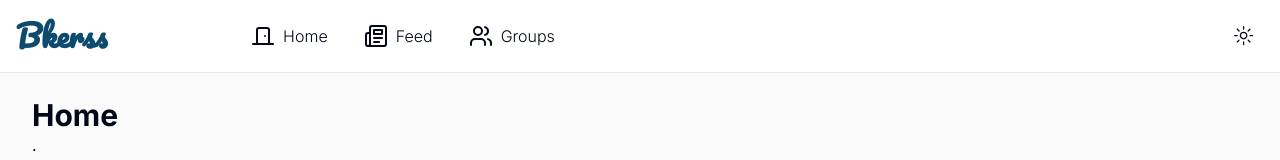
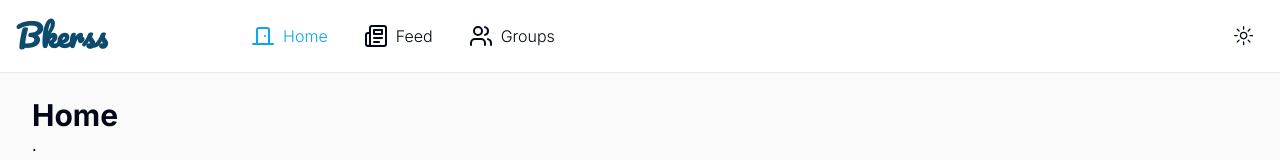
Before and after one commit to victoroab/bkerss, a Next.js app: page /app in a window 1280 px wide. Shown: the top 160 px of the page. Built offline with nearby package versions, Linux system fonts and the light colour scheme; no server answers.

Commit message:
ui: app header links highlight on corresponding page

```diff
--- a/src/components/headers.tsx
+++ b/src/components/headers.tsx
@@ -7,9 +7,10 @@ import { useEffect, useState } from 'react'
 import { SignedIn, SignIn, UserButton } from '@clerk/nextjs'
 import { SignOutButton, SignedOut } from '@clerk/clerk-react'
 import { Dialog, DialogContent, DialogTrigger } from './ui/dialog'
-import { DoorClosed, Newspaper, Users } from 'lucide-react'
+import { DoorClosed, LucideProps, Newspaper, Users } from 'lucide-react'
 import Link from 'next/link'
 import { ModeToggle } from './mode-toggle'
+import { usePathname } from 'next/navigation'
 
 const pacifico = Pacifico({
   weight: '400',
@@ -88,7 +89,28 @@ export function Header() {
   )
 }
 
+// type AppLink = {
+//   path: string
+// }
+
+const appLinks = [
+  {
+    path: '/app',
+    icon: <DoorClosed />,
+  },
+  {
+    path: '/feed',
+    icon: <Newspaper />,
+  },
+  {
+    path: '/groups',
+    icon: <Users />,
+  },
+]
+
 export function AppHeader() {
+  const pathname = usePathname()
+  console.log(pathname)
   return (
     <header className="w-full inset-x-0 transition-all duration-150 sticky z-20 flex items-center backdrop-blur-md border-b">
       <nav className="w-full flex items-center p-4">
@@ -104,15 +126,32 @@ export function AppHeader() {
         </Link>
         <menu className="ml-36">
           <ul className="flex items-center gap-9">
-            <li className="cursor-pointer hover:text-sky-600 font-light flex items-center gap-2">
-              <DoorClosed />
-              Home
-            </li>
-            <li className="cursor-pointer hover:text-sky-600 font-light flex items-center gap-2">
+            <Link href={'/app'}>
+              <li
+                className={cn(
+                  'cursor-pointer hover:text-sky-600 font-light flex items-center gap-2',
+                  `${pathname === '/app' && 'text-sky-500'}`
+                )}
+              >
+                <DoorClosed />
+                Home
+              </li>
+            </Link>
+            <li
+              className={cn(
+                'cursor-pointer hover:text-sky-600 font-light flex items-center gap-2',
+                `${pathname === '/feed' && 'text-sky-500'}`
+              )}
+            >
               <Newspaper />
               Feed
             </li>
-            <li className="cursor-pointer hover:text-sky-600 font-light flex items-center gap-2">
+            <li
+              className={cn(
+                'cursor-pointer hover:text-sky-600 font-light flex items-center gap-2',
+                `${pathname === '/groups' && 'text-sky-500'}`
+              )}
+            >
               <Users />
               Groups
             </li>
```
